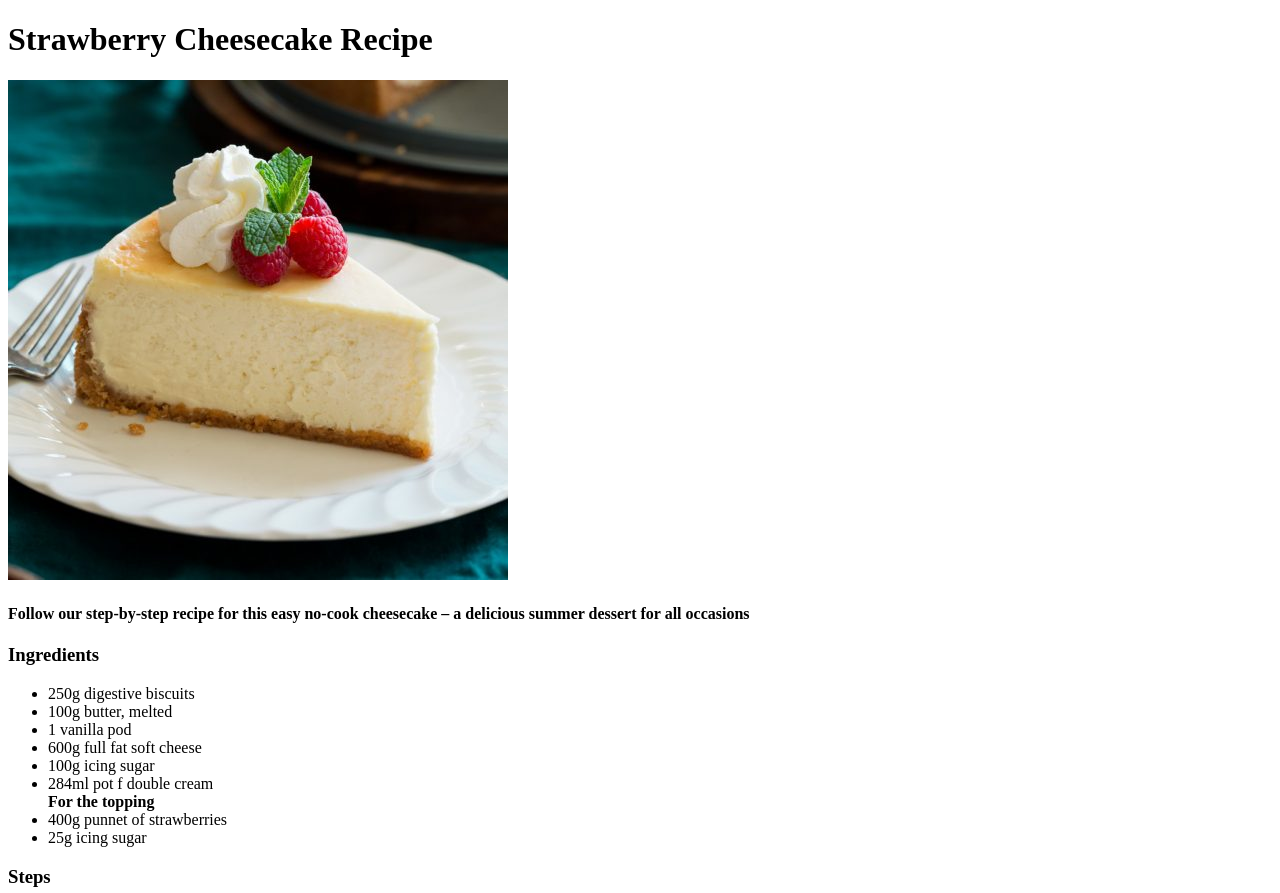
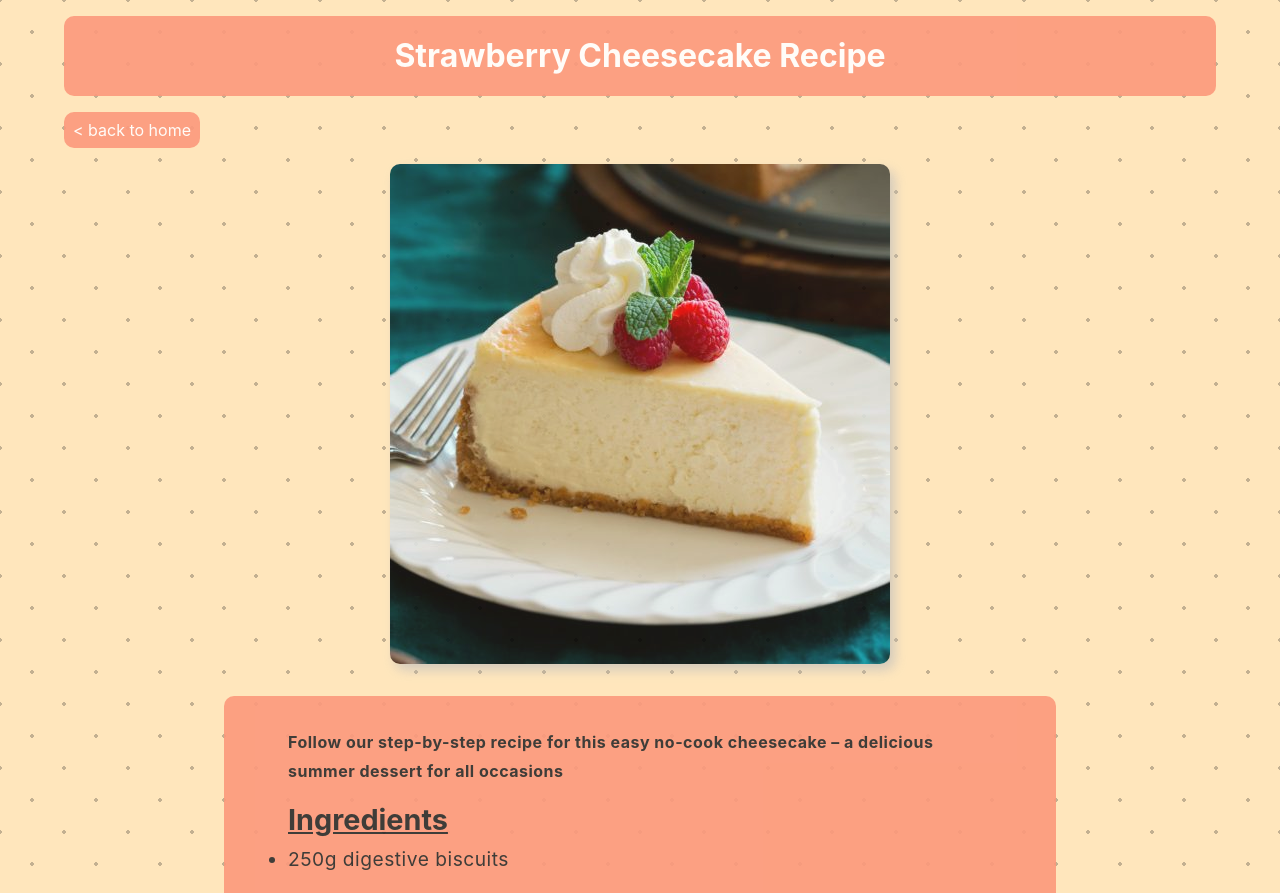
Before and after one commit to krisdinakr/odin-recipes, a plain HTML site: page recipes/cheesecake.html in a window 1280 px wide. Shown: the top 893 px of the page. Drawn offline with Linux system fonts and the light colour scheme.

Commit message:
added style to cheesecake page

```diff
--- a/recipes/cheesecake.html
+++ b/recipes/cheesecake.html
@@ -4,14 +4,22 @@
   <meta charset="UTF-8">
   <meta http-equiv="X-UA-Compatible" content="IE=edge">
   <meta name="viewport" content="width=device-width, initial-scale=1.0">
+  <link rel="stylesheet" href="../style.css">
   <title>Strawberry Cheesecake Recipe</title>
 </head>
 <body>
-  <h1>Strawberry Cheesecake Recipe</h1>
-  <img src="../images/strawberry-cheesecake.jpg" alt="strawberry cheesecake">
-  <h4>Follow our step-by-step recipe for this easy no-cook cheesecake – a delicious summer dessert for all occasions</h4>
-  <h3>Ingredients</h3>
-  <ul>
+  <h1 class="recipe-page__title">Strawberry Cheesecake Recipe</h1>
+  <section>
+    <a class="recipe-page__link" href="../index.html">
+      <span>&lt;</span>
+      back to home</a>
+    <div class="recipe-page__img-wrapper">
+      <img class="recipe-page__img" src="../images/strawberry-cheesecake.jpg" alt="strawberry cheesecake">
+    </div>
+    <div class="recipe-page__content">
+      <h4 class="recipe-page__desc">Follow our step-by-step recipe for this easy no-cook cheesecake – a delicious summer dessert for all occasions</h4>
+      <h3 class="recipe-page__sub-title">Ingredients</h3>
+      <ul class="recipe-page__list">
         <li>250g digestive biscuits</li>
         <li>100g butter, melted</li>
         <li>1 vanilla pod</li>
@@ -22,12 +30,14 @@
         <li>400g punnet of strawberries</li>
         <li>25g icing sugar</li>
       </ul>
-  <h3>Steps</h3>
-  <ol>
+      <h3 class="recipe-page__sub-title">Steps</h3>
+      <ol class="recipe-page__list">
         <li>To make the base, butter and line a 23cm loose-bottomed tin with baking parchment. Put the digestive biscuits in a plastic food bag and crush to crumbs using a rolling pin. Transfer the crumbs to a bowl, then pour over the melted butter. Mix thoroughly until the crumbs are completely coated. Tip them into the prepared tin and press firmly down into the base to create an even layer. Chill in the fridge for 1 hr to set firmly.</li>
         <li>Slice the vanilla pod in half lengthways, leaving the tip intact, so that the two halves are still joined. Holding onto the tip of the pod, scrape out the seeds using the back of a kitchen knife.</li>
         <li>Pour the double cream into a bowl and whisk with an electric mixer until it’s just starting to thicken to soft peaks. Place the soft cheese, icing sugar and the vanilla seeds in a separate bowl, then beat for 2 mins with an electric mixer until smooth and starting to thicken, it will get thin and then start to thicken again. Tip in the double cream and fold it into the soft cheese mix. You’re looking for it to be thickened enough to hold its shape when you tip a spoon of it upside down. If it’s not thick enough, continue to whisk. Spoon onto the biscuit base, starting from the edges and working inwards, making sure that there are no air bubbles. Smooth the top of the cheesecake down with the back of a dessert spoon or spatula. Leave to set in the fridge overnight.</li>
         <li>Bring the cheesecake to room temperature about 30 mins before serving. To remove it from the tin, place the base on top of a can, then gradually pull the sides of the tin down. Slip the cake onto a serving plate, removing the lining paper and base. Purée half the strawberries in a blender or food processor with the icing sugar and 1 tsp water, then sieve. Pile the remaining strawberries onto the cake, and pour the purée over the top.</li>
       </ol>
+    </div>
+  </section>
 </body>
 </html>
--- a/style.css
+++ b/style.css
@@ -46,7 +46,6 @@ figure {
   height: 100%;
   object-fit: cover;
   object-position: center;
-  /* border: 2px solid #FC997C; */
   border-radius: 10px;
   box-shadow: 5px 6px 12px 0px rgba(189,189,189,0.74);
   -webkit-box-shadow: 5px 6px 12px 0px rgba(189,189,189,0.74);
@@ -67,7 +66,75 @@ figure {
   letter-spacing: 0.8px;
 }
 
-.home-page__link:hover {
+.home-page__link:hover,
+.recipe-page__link:hover {
   color: #FFE6BC;
   background-color: #DD4A48;
 }
+
+.recipe-page__title {
+  background-color: #FC997C;
+  margin: 1rem 4rem;
+  color: #ffffff;
+  height: 5rem;
+  line-height: 5rem;
+  text-align: center;
+  border-radius: 10px;
+}
+
+.recipe-page__link {
+  display: block;
+  margin-bottom: 1rem;
+  text-decoration: none;
+  color: #ffffff;
+  background-color: #FC997C;
+  padding: .5rem;
+  width: 8.5rem;
+  text-align: center;
+  border-radius: 10px;
+}
+
+section {
+  margin: 1rem 4rem;
+}
+
+.recipe-page__img-wrapper {
+  display: flex;
+  justify-content: center;
+  width: 100%;
+  height: 100%;
+  margin-bottom: 2rem;
+}
+
+.recipe-page__img {
+  border-radius: 10px;
+  box-shadow: 5px 6px 12px 0px rgba(189,189,189,0.74);
+  -webkit-box-shadow: 5px 6px 12px 0px rgba(189,189,189,0.74);
+  -moz-box-shadow: 5px 6px 12px 0px rgba(189,189,189,0.74);
+}
+
+.recipe-page__content {
+  background-color: #FC997C;
+  color: #2B2B2B;
+  padding: 2rem 4rem;
+  border-radius: 10px;
+  margin: 0 10rem 3rem 10rem;
+}
+
+.recipe-page__desc,
+.recipe-page__list {
+  margin-bottom: 1rem;
+  letter-spacing: .5px;
+  line-height: 1.8rem;
+}
+
+.recipe-page__sub-title {
+  margin-bottom: .5rem;
+  text-decoration: underline;
+  font-size: 1.8rem;
+}
+
+.recipe-page__list > li {
+  margin-bottom: 1.5rem;
+  font-size: 1.2rem;
+}
```
Lines whose indentation alone changed are shown as unchanged.
